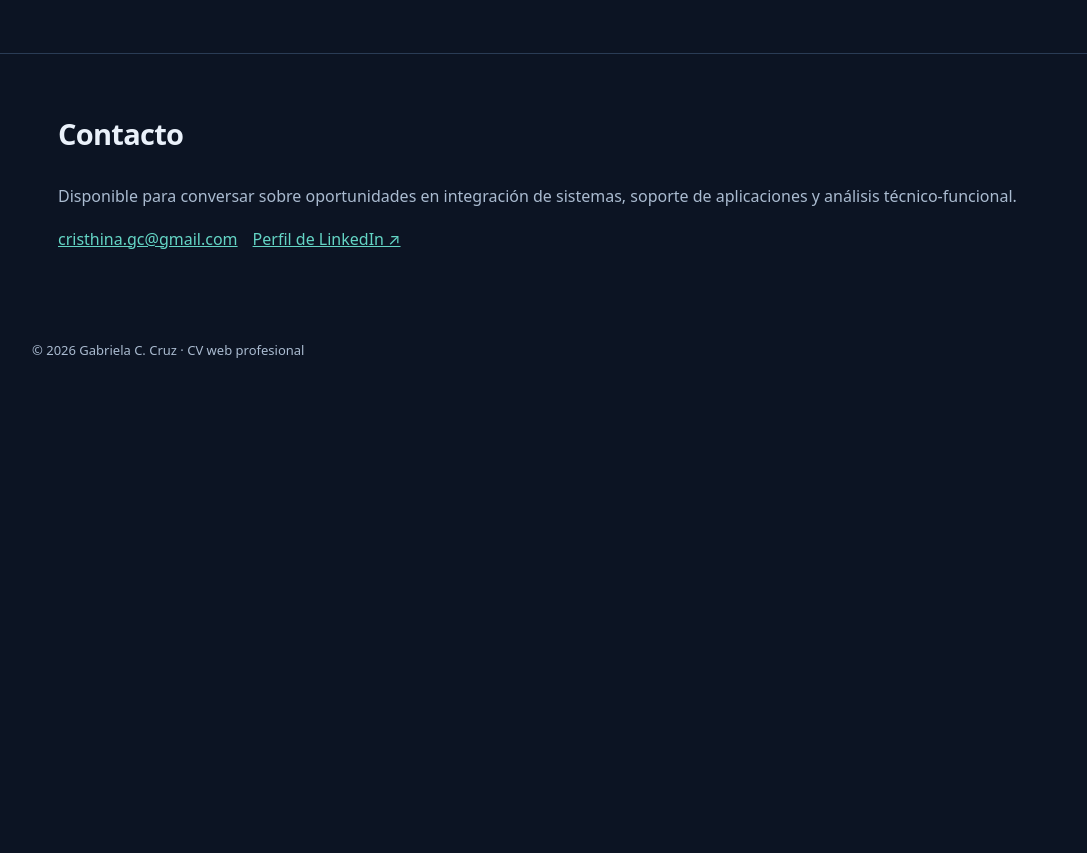
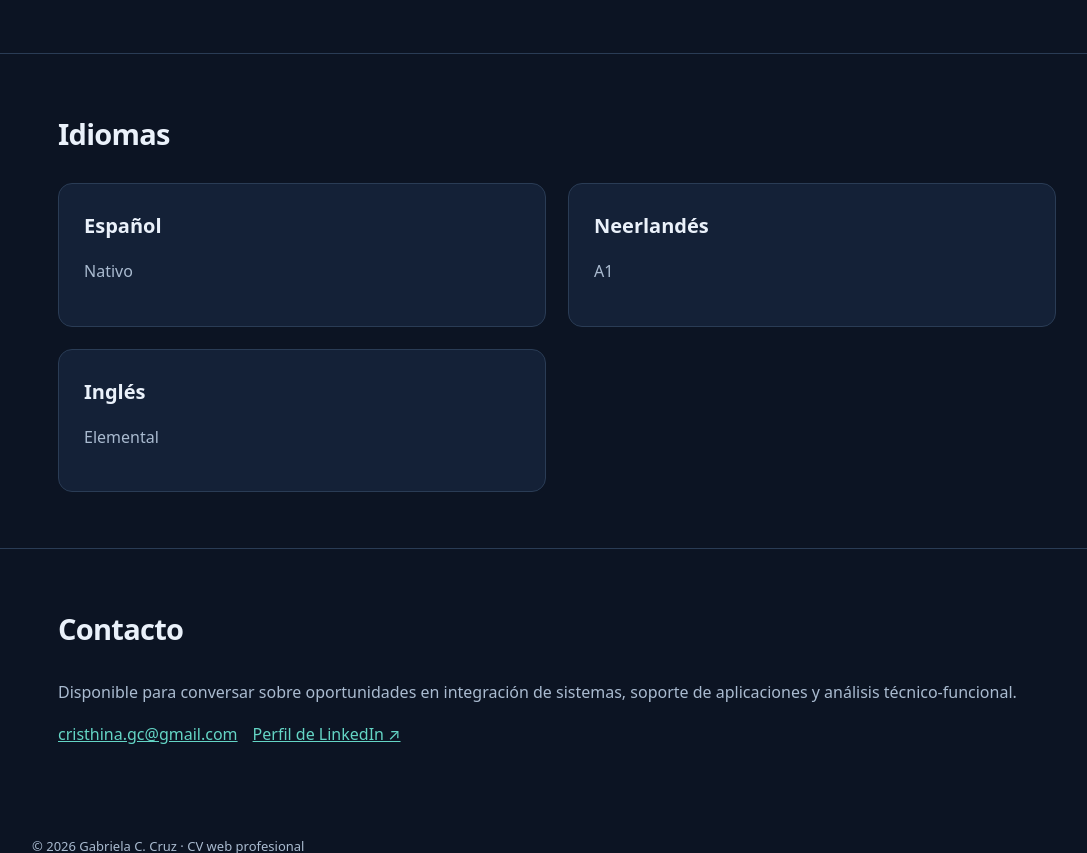
Before and after one commit to cristhinagc-cell/cv-web, a plain HTML site: page index.html in a window 1280 px wide. Shown: the part 2828-3681 px from the top of the page, without its empty margins (83-1170 px from the left). Before the commit the page ends 3222 px from the top, so only its background shows below. Drawn offline with Linux system fonts and the light colour scheme.

Commit message:
Agregar sección de idiomas al CV

```diff
--- a/index.html
+++ b/index.html
@@ -41,6 +41,28 @@
 <section id="experiencia"><div class="wrap"><h2>Experiencia profesional</h2><div class="timeline"><article class="card"><div class="date">Octubre 2023 — Actualidad</div><h3>Consultora API | Análisis y soporte de integraciones</h3><div class="muted">Flexxus · Córdoba, Argentina</div><ul><li>Análisis de necesidades de integración y evaluación de las capacidades de los endpoints disponibles.</li><li>Instalación, configuración, actualización y validación de APIs REST.</li><li>Pruebas de solicitudes y respuestas, análisis de logs e investigación de incidencias técnicas y funcionales.</li><li>Análisis de consultas SQL y procedimientos almacenados.</li><li>Coordinación con clientes y equipos de Desarrollo e Infraestructura para abordar problemas de integración.</li></ul></article><article class="card"><div class="date">Diciembre 2022 — Septiembre 2023</div><h3>Especialista en soporte técnico (ERP)</h3><div class="muted">DLR Software · Córdoba, Argentina</div><ul><li>Soporte técnico y funcional a usuarios de un ERP.</li><li>Análisis y resolución de incidencias, validaciones en SQL Server y PostgreSQL.</li><li>Colaboración con Desarrollo, configuración de impresoras fiscales y seguimiento de tickets.</li></ul></article><article class="card"><div class="date">Noviembre 2021 — Diciembre 2022</div><h3>Telemarketing</h3><div class="muted">VN Global BPO · Argentina</div></article></div></div></section>
 <section id="tecnologias"><div class="wrap"><h2>Conocimientos y herramientas</h2><div class="grid"><div class="card"><h3>Integración y soporte</h3><div class="tags"><span class="tag">APIs REST</span><span class="tag">JSON</span><span class="tag">Postman</span><span class="tag">Swagger</span><span class="tag">ERP Flexxus</span><span class="tag">Análisis de incidencias</span><span class="tag">Documentación técnica</span></div></div><div class="card"><h3>Entorno técnico</h3><div class="tags"><span class="tag">SQL</span><span class="tag">Firebird</span><span class="tag">SQL Server</span><span class="tag">PostgreSQL</span><span class="tag">Node.js</span><span class="tag">PM2</span><span class="tag">Docker</span></div></div></div></div></section>
 <section id="formacion"><div class="wrap"><h2>Formación</h2><div class="grid"><div class="card"><h3>Analista de Sistemas</h3><div class="muted">Instituto Superior Santo Domingo · 2024–2026 (en curso)</div></div><div class="card"><h3>Formación complementaria</h3><ul><li>IT Essentials / CCNA1 — Cisco Networking Academy</li><li>DBA I: Diseño de Base de Datos Relacional Oracle — UTN</li><li>Testing QA — Trabajadores Informáticos</li><li>Diseño UX/UI — Coderhouse</li></ul></div></div></div></section>
+<section id="idiomas">
+  <div class="wrap">
+    <h2>Idiomas</h2>
+    <div class="grid">
+      <div class="card">
+        <h3>Español</h3>
+        <p class="muted">Nativo</p>
+      </div>
+
+      <div class="card">
+        <h3>Neerlandés</h3>
+        <p class="muted">A1</p>
+      </div>
+
+   <div class="card">
+        <h3>Inglés</h3>
+        <p class="muted">Elemental</p>
+      </div>
+    </div>
+  </div>
+</section>
+
 <section id="contacto"><div class="wrap"><h2>Contacto</h2><p class="muted">Disponible para conversar sobre oportunidades en integración de sistemas, soporte de aplicaciones y análisis técnico-funcional.</p><div class="contact"><a href="mailto:cristhina.gc@gmail.com">cristhina.gc@gmail.com</a><a href="https://www.linkedin.com/in/gabriela-c-cruz-b746a01ab" target="_blank" rel="noopener noreferrer">Perfil de LinkedIn ↗</a></div></div></section>
 </main><footer class="wrap foot">© 2026 Gabriela C. Cruz · CV web profesional</footer>
 </body></html>
```
